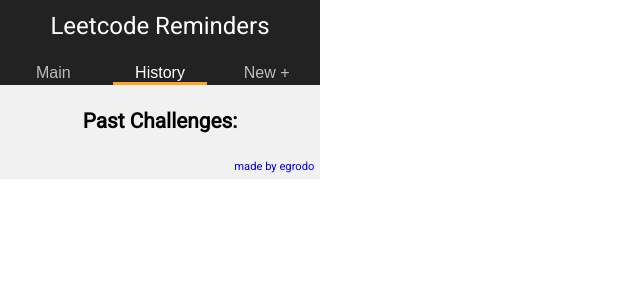
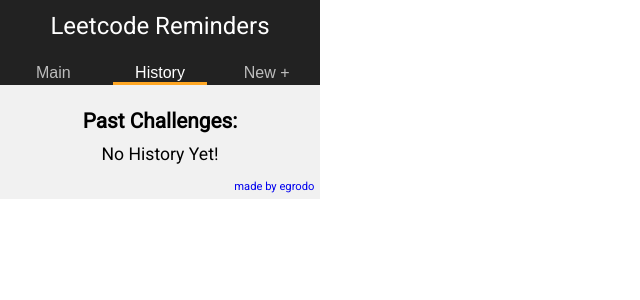
Before and after one commit to Egrodo/Leetcode-Reminder, a React (Create React App) app: page / in a window 1280 px wide. Both pictures are taken after a click on the button "History". Shown: the top 300 px of the page, without its empty margins (0-640 px from the left). Built offline with nearby package versions, Linux system fonts and the light colour scheme.

Commit message:
Cleanup and usability additions

```diff
--- a/src/components/App.jsx
+++ b/src/components/App.jsx
@@ -10,9 +10,7 @@
 import Main from './Main';
 
 const syncChanges = (allData) => {
-  chrome.storage.sync.set({ allData }, () => {
-    chrome.storage.sync.get('allData', data => console.log(data));
-  });
+  chrome.storage.sync.set({ allData });
 };
 
 class App extends Component {
@@ -37,7 +35,6 @@
     // On app load, check if there's existing data. If not, set it.
     chrome.storage.sync.get('allData', (obj) => {
       if (obj.allData) {
-        console.log('setting state');
         this.setState({ allData: obj.allData }, this.recalcData);
       } else chrome.storage.sync.set({ allData: [] });
     });
--- a/src/components/History.jsx
+++ b/src/components/History.jsx
@@ -28,7 +28,6 @@
     this.setState({ infoItem });
   }
 
-  // TODO: Implement InfoBox here.
   render() {
     const { data, infoItem } = this.state;
 
@@ -49,12 +48,18 @@
     return (
       <section className="History page">
         <header className="primary">Past Challenges:</header>
+        {data.length
+          ? (
             <List
               data={data}
               drillOpenInfo={this.drillOpenInfo}
               drillDoneItem={this.props.drillDoneItem}
               drillDeleteItem={this.props.drillDeleteItem}
             />
+          ) : (
+            <header className="secondary">No History Yet!</header>
+          )
+        }
       </section>
     );
   }
--- a/src/components/Info.jsx
+++ b/src/components/Info.jsx
@@ -18,7 +18,6 @@
 
     this.linkInput = React.createRef();
 
-
     this.saveItem = this.saveItem.bind(this);
     this.onKeyDown = this.onKeyDown.bind(this);
     this.onLinkClick = this.onLinkClick.bind(this);
@@ -28,13 +27,12 @@
     this.drillDateChange = this.drillDateChange.bind(this);
   }
 
-  componentWillMount() {
+  componentDidMount() {
     // TODO: If currently on a Leetcode page, autofill that page.
-
     const name = this.props.item.link.split('/').pop().split('-').join(' ');
     this.setState({ name, ...this.props.item });
-
     document.addEventListener('keydown', this.onKeyDown);
+    this.linkInput.current.focus();
   }
 
   componentWillUnmount() {
```
Also changed, not shown: 2 other files (tests, documents, lock files or other folders). Lines whose indentation alone changed are shown as unchanged.
